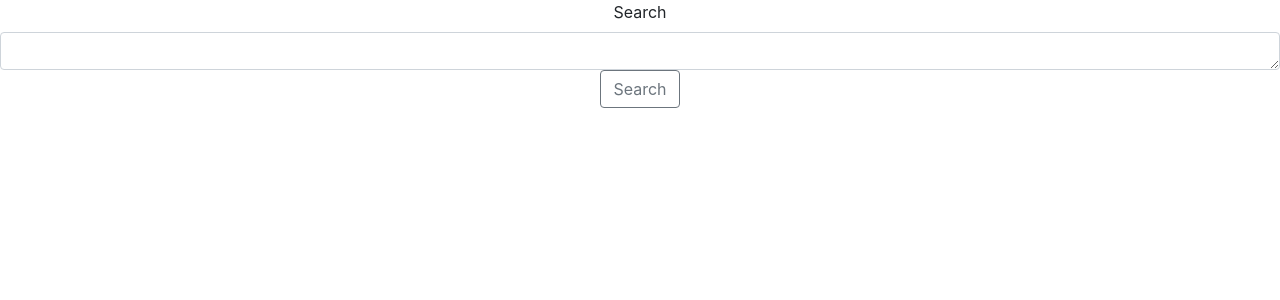
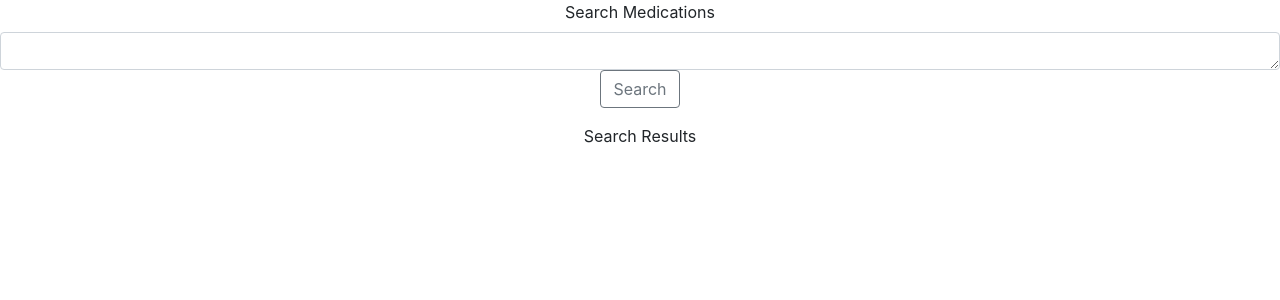
Before and after one commit to candacecodes/rx-roundtable-client, a React (Create React App) app: page /rx in a window 1280 px wide. Shown: the top 300 px of the page. Built offline with nearby package versions, Linux system fonts and the light colour scheme.

Commit message:
rx container

```diff
--- a/src/components/FilterSearch.js
+++ b/src/components/FilterSearch.js
@@ -1,31 +1,23 @@
 import React, { Component } from "react";
 import Form from "react-bootstrap/Form";
 import Button from "react-bootstrap/Button";
+import RxContainer from "../containers/RxContainer";
 
 export default class FilterSearch extends Component {
 	render() {
 		return (
+			<>
 				<div>
 					<Form>
-					{/* <Form.Group controlId="exampleForm.ControlSelect1">
-						<Form.Label>Sort By</Form.Label>
-						<Form.Control as="select">
-							<option>Rx type 1</option>
-							<option>Rx type 2</option>
-							<option>Rx type 3</option>
-							<option>Rx type 4</option>
-							<option>Rx type 5</option>
-						</Form.Control>
-						<Button variant="outline-secondary">Search</Button>
-					</Form.Group> */}
-
 						<Form.Group controlId="exampleForm.ControlTextarea1">
-						<Form.Label>Search</Form.Label>
+							<Form.Label>Search Medications </Form.Label>
 							<Form.Control as="textarea" rows={1} />
 							<Button variant="outline-secondary">Search</Button>
 						</Form.Group>
 					</Form>
+					<RxContainer />
 				</div>
+			</>
 		);
 	}
 }
--- a/src/containers/RxContainer.js
+++ b/src/containers/RxContainer.js
@@ -1,27 +1,27 @@
 import React, { Component } from "react";
 
 export default class RxContainer extends Component {
-	renderConditions = () => {
-		return this.props.rxs.map((rx) => {
-			return (
-				<div>
-					<span data-toggle="collapse" data-target={rx.id}>
-						<div className="row">
-							<div className="item-header">{rx.name}</div>
-						</div>
-					</span>
-					<div id={rx.id} className="collapse">
-						<RxInfo key={rx.id} rx={rx} saveRx={this.props.saveRx} />
-					</div>
-				</div>
-			);
-		});
-	};
+	// renderConditions = () => {
+	// 	return this.props.rxs.map((rx) => {
+	// 		return (
+	// 			<div>
+	// 				<span data-toggle="collapse" data-target={rx.id}>
+	// 					<div className="row">
+	// 						<div className="item-header">{rx.name}</div>
+	// 					</div>
+	// 				</span>
+	// 				<div id={rx.id} className="collapse">
+	// 					<RxInfo key={rx.id} rx={rx} saveRx={this.props.saveRx} />
+	// 				</div>
+	// 			</div>
+	// 		);
+	// 	});
+	// };
 	render() {
 		return (
 			<div>
-				<div className="header">Prescriptions</div>
-				<div>{this.renderRx()}</div>
+				<div className="header">Search Results</div>
+				{/* <div>{this.renderRx()}</div> */}
 			</div>
 		);
 	}
```
Lines whose indentation alone changed are shown as unchanged.
